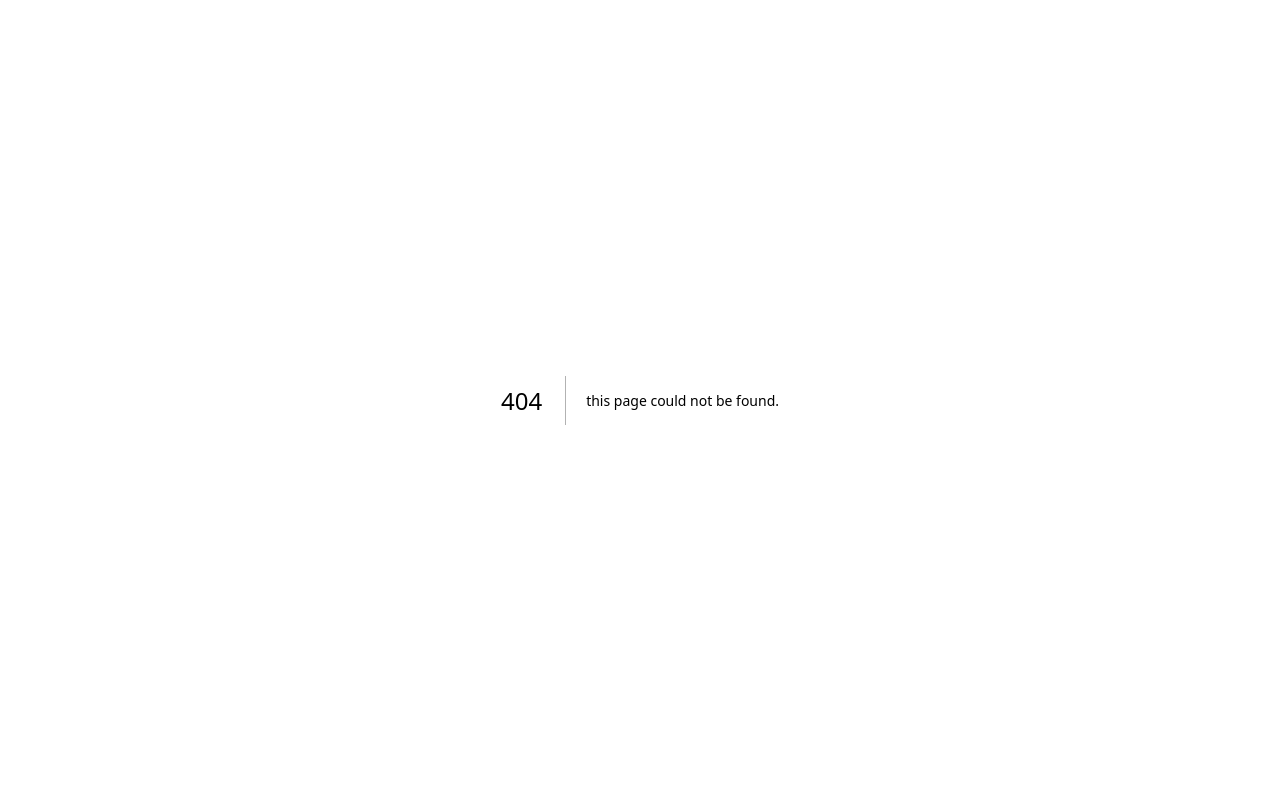
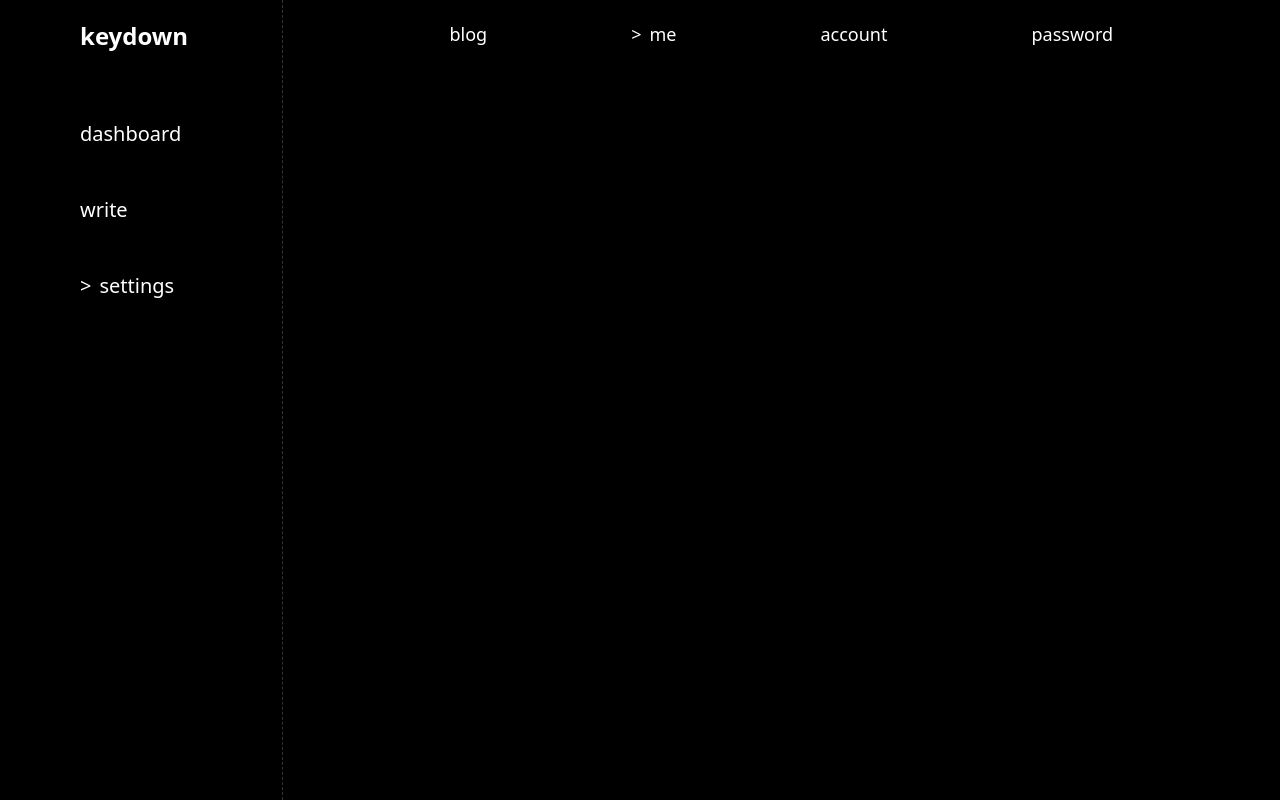
Before and after one commit to akinloluwami/keydown, a Next.js app: page /settings/me in a window 1280 px wide. Before the commit this address had no page. Built offline with nearby package versions, Linux system fonts and the light colour scheme.

Commit message:
me settings

```diff
--- /dev/null
+++ b/pages/settings/me.tsx
@@ -0,0 +1,13 @@
+import SettingsLinks from "@/components/SettingsLinks";
+import DashboardLayout from "@/layouts/Dashboard";
+import React from "react";
+
+const MeSettings = () => {
+  return (
+    <DashboardLayout>
+      <SettingsLinks />
+    </DashboardLayout>
+  );
+};
+
+export default MeSettings;
```
